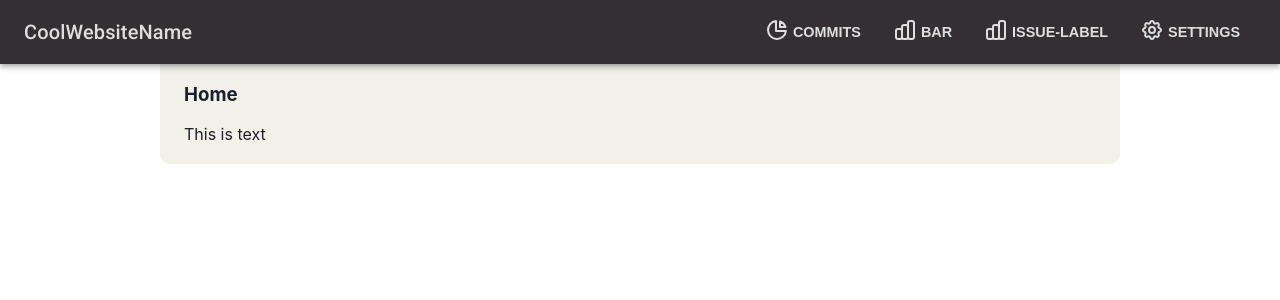
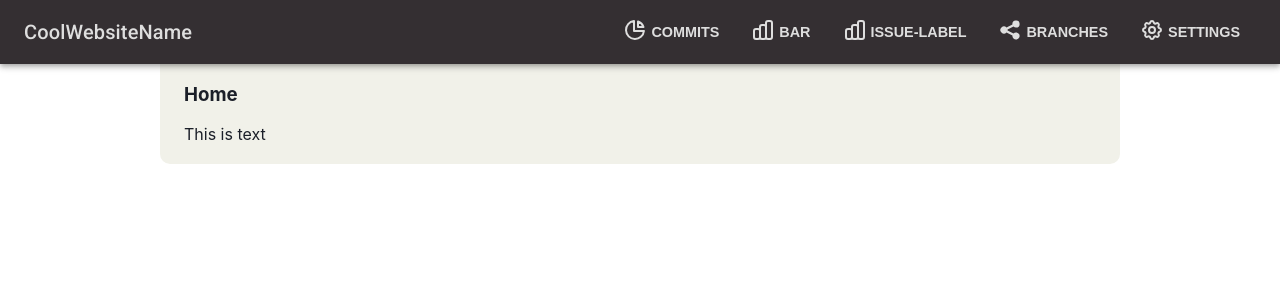
Before and after one commit to dotClique/project2-it2810, a React (Create React App) app: page / in a window 1280 px wide. Shown: the top 300 px of the page. Built offline with nearby package versions, Linux system fonts and the light colour scheme.

Commit message:
fix: Change checkbox to switch, and add to navbar

```diff
--- a/src/components/NavBar/index.tsx
+++ b/src/components/NavBar/index.tsx
@@ -1,5 +1,5 @@
 import { ChartBarIcon, ChartPieIcon, CogIcon } from '@heroicons/react/outline';
-import { MenuIcon } from '@heroicons/react/solid';
+import { MenuIcon, ShareIcon } from '@heroicons/react/solid';
 import {
   AppBar,
   IconButton,
@@ -68,6 +68,9 @@ export default function NavBar(props: MenuProps) {
                 <Link underline="none" href={'/bar'}>
                   <MenuItem className={classes.menuItem}>Bar</MenuItem>
                 </Link>
+                <Link underline="none" href={'/branches'}>
+                  <MenuItem className={classes.menuItem}>Branches</MenuItem>
+                </Link>
                 <Link underline="none" href={'/timeperissuelabel'}>
                   <MenuItem className={classes.menuItem}>Issue-label</MenuItem>
                 </Link>
@@ -81,6 +84,7 @@ export default function NavBar(props: MenuProps) {
               <IconLink url={'commits'} title={'Commits'} icon={<ChartPieIcon />} />
               <IconLink url={'bar'} title={'Bar'} icon={<ChartBarIcon />} />
               <IconLink url={'timeperissuelabel'} title={'Issue-label'} icon={<ChartBarIcon />} />
+              <IconLink url={'branches'} title={'Branches'} icon={<ShareIcon />} />
               <IconLink
                 title={'settings'}
                 icon={<CogIcon />}
--- a/src/pages/CommitsPerBranch/index.tsx
+++ b/src/pages/CommitsPerBranch/index.tsx
@@ -3,7 +3,7 @@ import ChartBar from '../../components/ChartBar';
 import { getAllBranchesFromAPI, getAllCommitsByBranchFromAPI } from '../../helpers/api-calls';
 import { useEffect, useState } from 'react';
 import { Commit } from '../../helpers/types';
-import { Checkbox } from '@material-ui/core';
+import { Switch } from '@material-ui/core/';
 
 export default function CommitsPerBranchPage() {
   const [data, setData] = useState<Array<{ barLabel: string; barValue: number }> | null>(null);
@@ -57,7 +57,8 @@ export default function CommitsPerBranchPage() {
             if (m.barLabel || m.barValue) {
               return (
                 <div key={i}>
-                  <Checkbox
+                  <Switch
+                    // @ts-ignore
                     checked={activeBranch.get(m.barLabel)}
                     onChange={() => {
                       activeBranch.set(m.barLabel, !activeBranch.get(m.barLabel));
```
